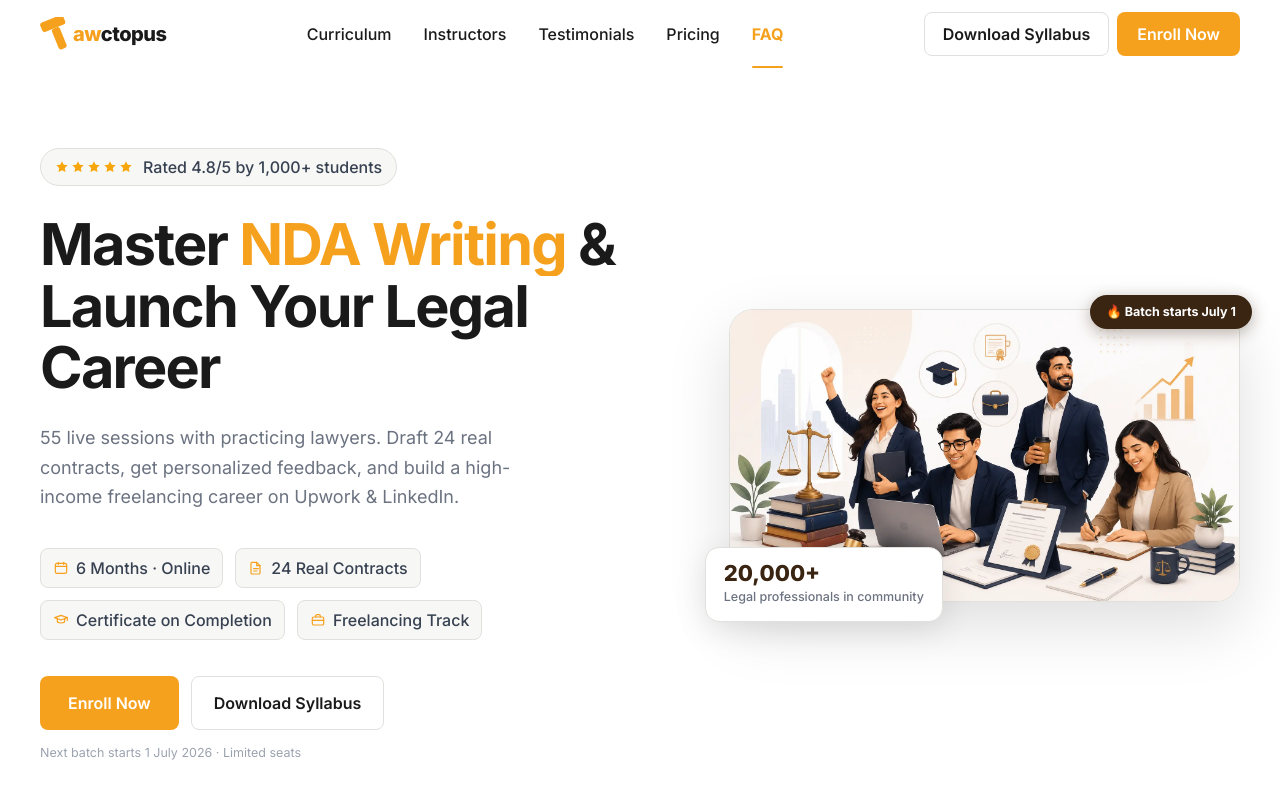
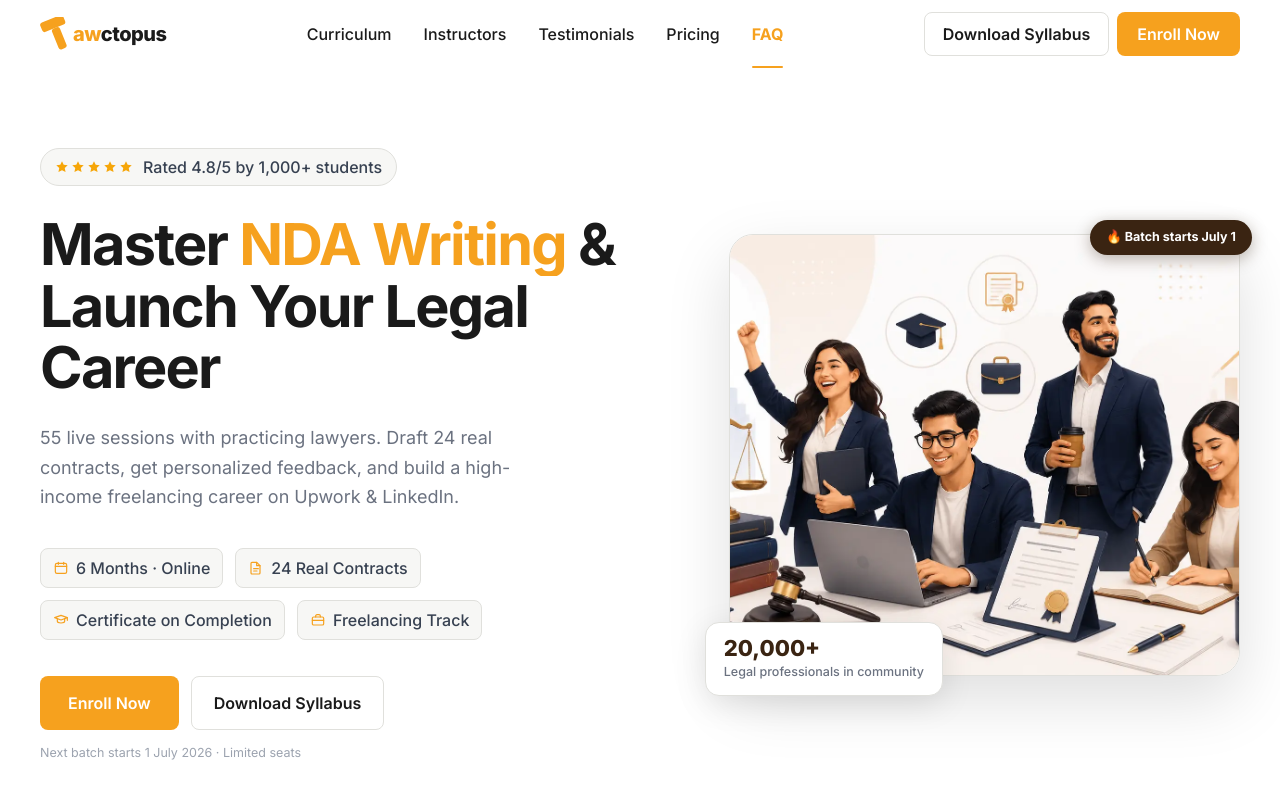
Before and after one commit to shivamvr/lawctopus-landing, a React (Vite) app: page / in a window 1280 px wide. Shown: the top 800 px of the page. Built offline with nearby package versions, Linux system fonts and the light colour scheme.

Commit message:
increase hero image height on desktop (440px, object-fit cover)

```diff
--- a/src/components/HeroSection.jsx
+++ b/src/components/HeroSection.jsx
@@ -179,6 +179,7 @@ export default function HeroSection({ onDownload }) {
               <img
                 src={heroImg}
                 alt="Lawyers and law students learning contract drafting"
+                className="hero-img"
                 style={{ width: '100%', display: 'block' }}
                 loading="eager"
               />
@@ -258,6 +259,9 @@ export default function HeroSection({ onDownload }) {
       </div>
 
       <style>{`
+        @media (min-width: 901px) {
+          .hero-img { height: 440px; object-fit: cover; object-position: center; }
+        }
         @media (max-width: 900px) {
           .hero-grid { grid-template-columns: 1fr !important; gap: 40px !important; }
         }
```
